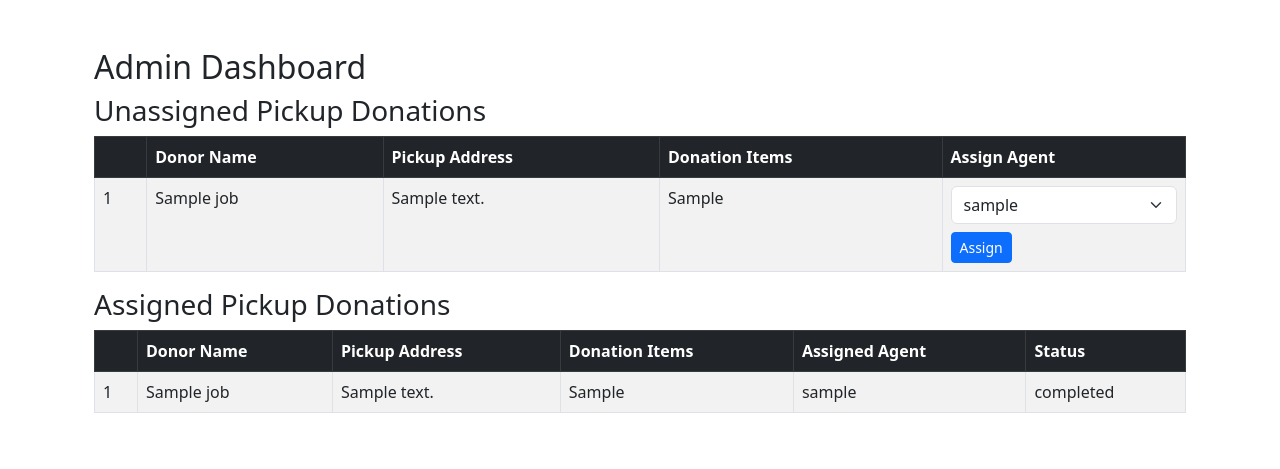
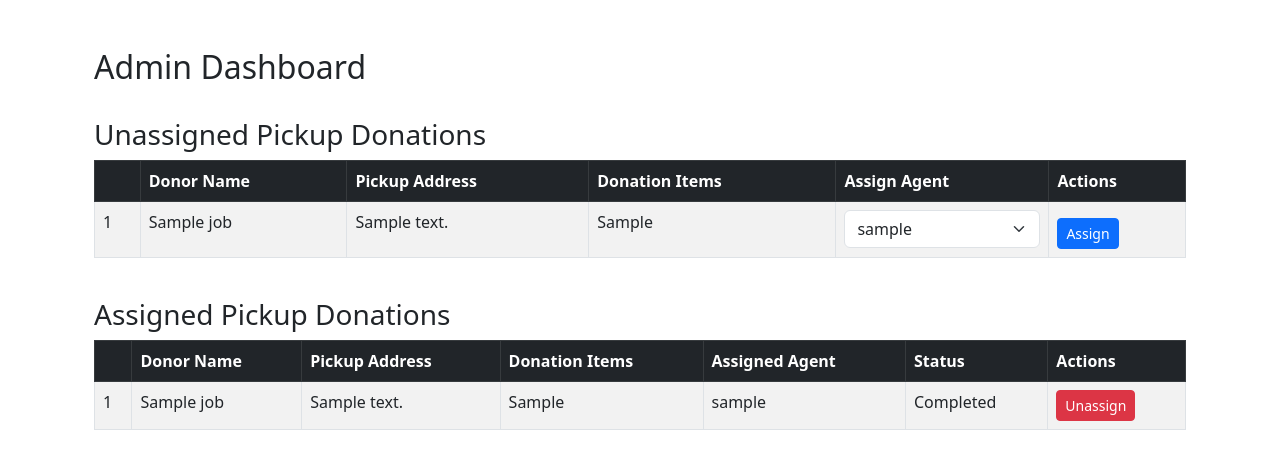
Before and after one commit to Namukuru/Donations, a Django app: template website/templates/admin.html in a window 1280 px wide. Shown: the part 62-531 px from the top of the page. Run offline with Django 3.2, Linux system fonts and the light colour scheme; the template is opened without the code that fills it: most values are stand-ins (such as "Sample title", 1, 10 or a date in 2020).

Commit message:
Updates in relation to unassigning jobs.

```diff
--- a/website/templates/admin.html
+++ b/website/templates/admin.html
@@ -3,9 +3,9 @@
 {% block content %}
 <div class="container mt-4">
     <h2>Admin Dashboard</h2>
-
+<br/>
     <h3>Unassigned Pickup Donations</h3>
-    <table class="table table-bordered table-striped">
+    <table class="table table-bordered table-striped table-hover">
         <thead class="table-dark">
             <tr>
                 <th></th>
@@ -13,6 +13,7 @@
                 <th>Pickup Address</th>
                 <th>Donation Items</th>
                 <th>Assign Agent</th>
+                <th>Actions</th>
             </tr>
         </thead>
         <tbody>
@@ -31,17 +32,18 @@
                                 <option value="{{ agent.id }}">{{ agent.user.username }}</option>
                             {% endfor %}
                         </select>
+                </td>
+                <td>
                         <button type="submit" class="btn btn-primary btn-sm mt-2">Assign</button>
                     </form>
                 </td>
-
             </tr>
             {% endfor %}
         </tbody>
     </table>
-
+<br/>
     <h3>Assigned Pickup Donations</h3>
-    <table class="table table-bordered table-striped">
+    <table class="table table-bordered table-striped table-hover">
         <thead class="table-dark">
             <tr>
                 <th></th>
@@ -50,6 +52,7 @@
                 <th>Donation Items</th>
                 <th>Assigned Agent</th>
                 <th>Status</th>
+                <th>Actions</th>
             </tr>
         </thead>
         <tbody>
@@ -60,8 +63,14 @@
                 <td>{{ job.formatted_address }}</td>
                 <td>{{ job.donation_items }}</td>
                 <td>{{ job.assigned_agent.username }}</td>
-                <td>{{job.status}}</td>
-                <table></table>
+                <td>{{job.status|capfirst}}</td>
+                <td>
+                    <form method="POST" action="{% url 'unassign_agent' %}">
+                        {% csrf_token %}
+                        <input type="hidden" name="job_id" value="{{ job.id }}">
+                        <button type="submit" class="btn btn-danger btn-sm">Unassign</button>
+                    </form>
+                </td>
             </tr>
             {% endfor %}
         </tbody>
--- a/website/templates/navbar.html
+++ b/website/templates/navbar.html
@@ -52,9 +52,6 @@
             <li class="nav-item">
               <a class="nav-link" href="{% url 'report' %}">Reports</a>
             </li>
-            <li class="nav-item">
-              <a class="nav-link" href="{% url 'assign_agent' %}">Assign Agent</a>
-            </li>
             <li><a class="nav-link" href="{% url 'admin_dashboard' %}">Dashboard</a></li>
             {% endif %}
             {% endif %}
--- a/website/urls.py
+++ b/website/urls.py
@@ -12,5 +12,6 @@ urlpatterns = [
     path('report/', views.report, name='report'),
     path('jobs/', views.jobs, name='jobs'),
     path("assign-agent/", views.assign_agent, name="assign_agent"),
+    path('unassign_agent/', views.unassign_agent, name='unassign_agent'),
     path('admin-dashboard/', views.admin_dashboard, name="admin_dashboard"),
 ]
```
Also changed, not shown: db.sqlite3.
